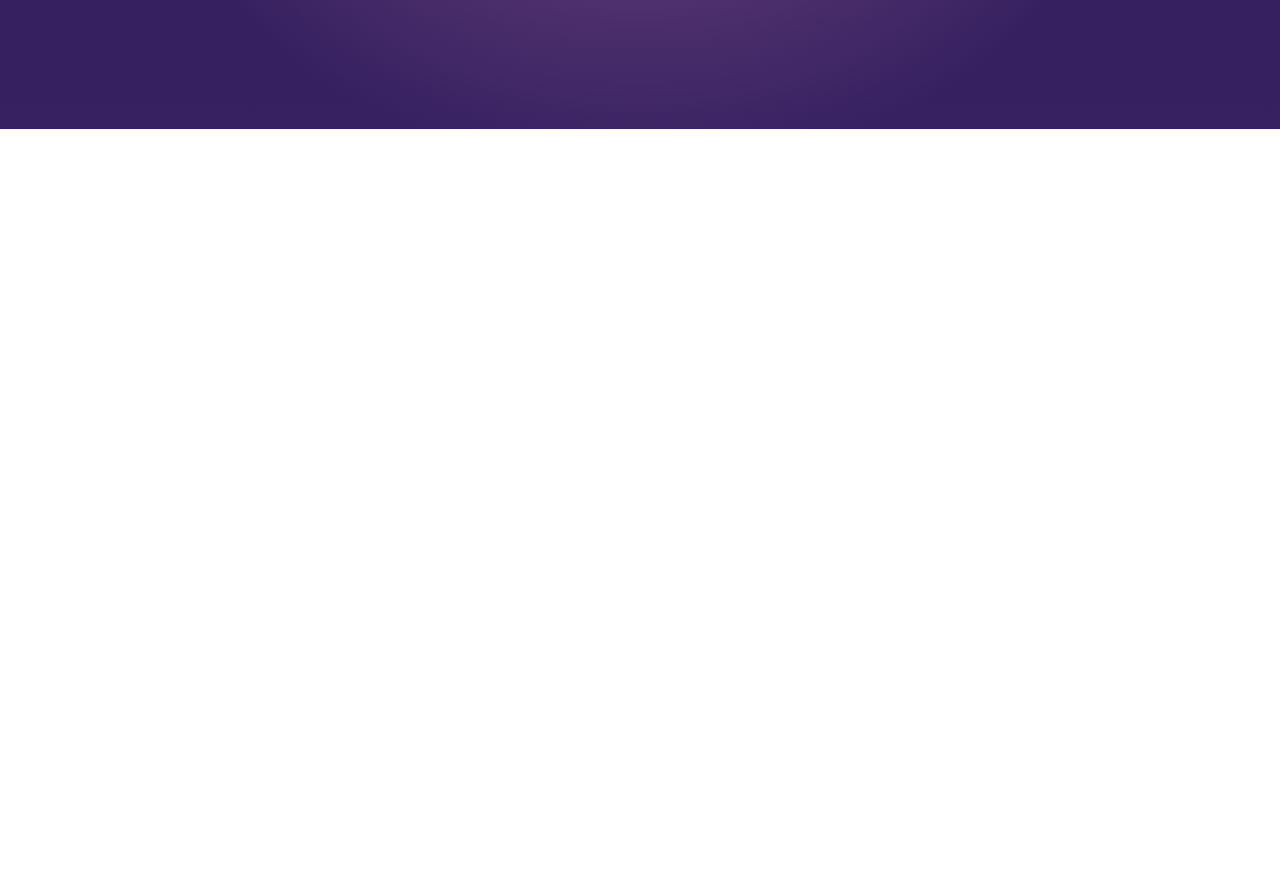
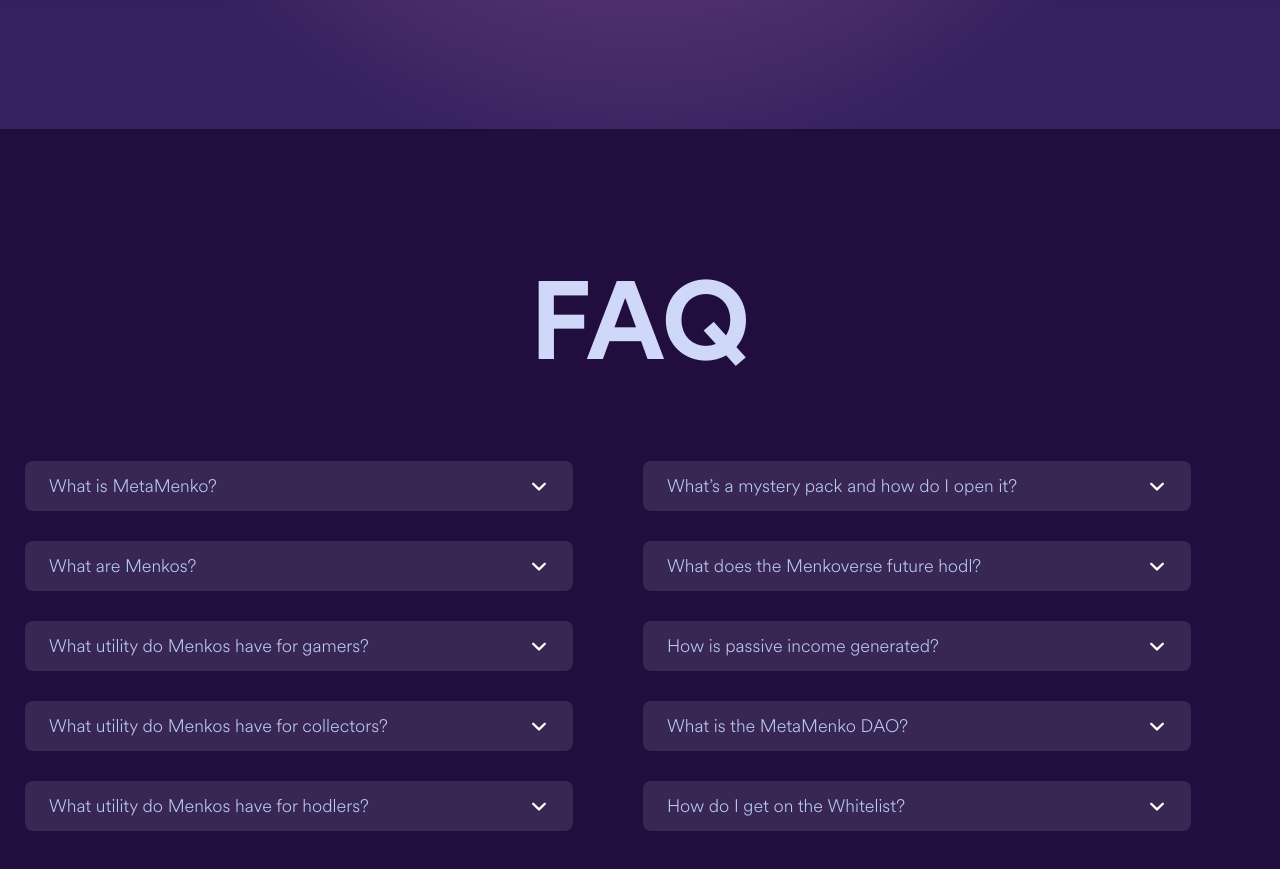
Before and after one commit to johnswaroop/metamenko, a Next.js app: page / in a window 1280 px wide. Shown: the part 7122-7991 px from the top of the page. Before the commit the page ends 7251 px from the top, so only its background shows below. Built offline with nearby package versions, Linux system fonts and the light colour scheme.

Commit message:
faq complete

```diff
--- a/pages/index.jsx
+++ b/pages/index.jsx
@@ -1,3 +1,4 @@
+import { useState } from 'react'
 import styles from './index/home.module.scss'
 import Nav from './index/components/Nav'
 import dragon from './assets/dragon.png'
@@ -32,8 +33,23 @@
 //team data
 const teamdata = [['CORE', 'Product'], ['CORE', 'Design'], ['CORE', 'Community'], ['NFT ARTIST', '@fatima'], ['WEB DESIGN', '@afshin'],
 ['DEV Team', '@Raj'], ['GAME STUDIO', '@AliO'], ['ANIMATION STUDIO', 'Media Production'], ['CREATIVE WRITER', 'Storytelling'], ['CREATIVE WRITER', 'Storytelling']]
-console.log(team)
+
 // Object.values(images)[0].default.src
+
+const questions =
+  [
+    ['What is MetaMenko?', 'An NFT-based gaming project built on the Solana blockchain.'],
+    ['What are Menkos?', 'These are individual NFTs that enable users to play the MetaMenko game and earn rewards as well as passive income.'],
+    ['What utility do Menkos have for gamers?', 'At their core, Menko NFTs unlock the ability to compete in a strategy-based game, MetaMenko. Each Menko has unique characteristics that can either boost your power of attack or augment defensive moves. Some even allow you to unleash magical powers in battle, defeating your opponent or bringing to life a fellow downed Menko. Winning battles in the various worlds of MetaMenko unlocks legendary NFTs hidden in secret vaults, as well as additional rewards that can only be procured via gameplay.'],
+    ['What utility do Menkos have for collectors?', 'Menko worlds are imagined by select artists under-represented in the NFT space. Artists skillfully bring to life each character, object, and attribute within their world; and give them purpose within the Menkoverse. Holding Menkos gives you exclusive access to each artist’s community and future projects. Collectors will also be entitled to airdrops of future MetaMenko projects in the pipeline. Additionally, MetaMenko is partnering with other NFT projects to enable whitelisting and early access to their alpha communities.'],
+    ['What utility do Menkos have for hodlers?', 'Holding 3 Menkos in your wallet gives you access to the community DAO and allows you to shape the MetaMenko brand and direction for the entire Menkoverse. Along with voting on the MetaMenko roadmap, the DAO also formalizes passive income strategies. Whether it’s setting up a Solana Validator, using innovative yield farming strategies or vaults, or sweeping the MetaMenko floor - income generated from the project will be equitably distributed to diamond hand hodlers.'],
+    ['What’s a mystery pack and how do I open it?', 'We are the first Solana-based NFT project to build this mystery pack feature that allows users to decide when to burn their packs and unlock their Menkos. Pack unlock will go live 1 week after mint. Anytime thereafter, users can return to the MetaMenko site, connect their wallet, and choose to tear open their pack. The revealed Menkos will then be automatically found in your wallet.'],
+    ['What does the Menkoverse future hodl?', 'The Menkoverse is constantly expanding, and we’re just getting started! At the core of our vision is building a robust brand with the support of an engaged community to provide valuable utility to all who engage with MetaMenko.'],
+    ['How is passive income generated?', "We're shortlisting multiple channels of passive income, and decision will ultimately be made by the MetaMenko DAO."],
+    ['What is the MetaMenko DAO?', 'Hodlers of Menkos will be able to join the official DAO and give their voice to roadmap, collaborations, game expansion, and various passive income strategies.'],
+    ['How do I get on the Whitelist?', 'Join Discord for details.'],
+  ]
+
 function Home() {
   return (
     <div className={styles.page}>
@@ -213,6 +229,7 @@
           </div>
         </div>
       </section>
+
       <section className={styles.sec6}>
         <h1>FOLLOW US!</h1>
         <img className={styles.float_allIcons} src={allSocialIcons.src} alt="" />
@@ -222,6 +239,7 @@
           <img src={discordIcon.src} alt="" />
         </span>
       </section>
+
       <section className={styles.sec7}>
         <div className={styles.titleCon}>
           <p className={styles.subTitle}>MEET THE</p>
@@ -247,6 +265,45 @@
           }
         </div>
       </section>
+
+      <section className={styles.sec8}>
+        <h1 className={styles.title}>FAQ</h1>
+        <div className={styles.questions}>
+          <div className={styles.c1}>
+            {
+              questions.slice(0, 5).map((data, i) => {
+                return (
+                  <Qn data={data} i={i} key={'q' + i} />
+                )
+              })
+            }
+          </div>
+          <div className={styles.c2}>
+            {
+              questions.slice(5).map((data, i) => {
+                return (
+                  <Qn data={data} i={i} key={'q' + i} />
+                )
+              })
+            }
+          </div>
+
+
+        </div>
+      </section>
+
+    </div>
+  )
+}
+
+function Qn({ data, i }) {
+  const [expand, setexpand] = useState(false);
+  let arrowPos = (!expand) ? "" : styles.rotate;
+  return (
+    <div key={'qn' + i} className={styles.qn} onClick={() => { setexpand(!expand) }}>
+      <span className={styles.arrow + ' ' + arrowPos}></span>
+      <h1>{data[0]}</h1>
+      {(expand) && <p>{data[1]}</p>}
     </div>
   )
 }
--- a/pages/index/home.module.scss
+++ b/pages/index/home.module.scss
@@ -208,27 +208,6 @@
         .heading2 {
             margin-top: 70px;
         }
-    }
-}
-
-.titleCon {
-    display: flex;
-    flex-direction: column;
-    align-items: center;
-    color: #f4f1e9;
-
-    p {
-        font-size: 18px;
-        font-weight: 900;
-        margin: 0;
-        margin-top: 130px;
-        color: #f7d9a6;
-    }
-
-    h1 {
-        font-weight: 900;
-        font-size: 110px;
-        margin-top: 0;
     }
 }
 
@@ -576,6 +555,103 @@
     }
 }
 
+.sec8 {
+    display: flex;
+    min-height: 815px;
+    width: 100%;
+    background: #210e3e;
+    flex-direction: column;
+    align-items: center;
+    overflow: hidden;
+
+    .title {
+        font-weight: 900;
+        font-size: 110px;
+        margin: 0 auto;
+        margin-top: 130px;
+        color: #cfd8f9;
+    }
+
+    .questions {
+        margin-top: 40px;
+        // display: grid;
+        // grid-template-columns: 1fr 1fr;
+        // grid-template-rows: min-content min-content min-content min-content min-content;
+        display: flex;
+        width: 1300px;
+        flex-wrap: wrap;
+        .qn {
+            margin: 30px 35px;
+            width: 548px;
+            min-height: 50px;
+            border-radius: 8px;
+            background: rgba(255, 255, 255, 0.1);
+            position: relative;
+            h1 {
+                font-size: 18px;
+                color: #bac8fa;
+                font-weight: 300;
+                padding: 12px 24px;
+                margin: 0;
+            }
+
+            p {
+                margin: 0;
+                padding: 9px 24px;
+                color: #ffffff;
+                font-weight: 300;
+                padding-top: 2px;
+                margin-bottom: 10px;
+                animation: opa 0.3s ease-in-out forwards;
+            }
+
+            .arrow {
+                position: absolute;
+                right: 21px;
+                top: 10px;
+                display: flex;
+                mask-repeat: no-repeat;
+                margin-top: 6px;
+                width: 20px;
+                height: 18px;
+                background-color: rgb(255, 255, 255);
+                -webkit-mask-image: url("./angle-down-solid.svg");
+                mask-image: url("./angle-down-solid.svg");
+                transform: rotate(0deg);
+                transition: all 0.3s ease-in-out;
+
+            }
+
+            .rotate {
+                transition: all 0.3s ease-in-out;
+                transform: rotate(180deg);
+                border: 1px solid red;
+            }
+        }
+    }
+}
+
+.titleCon {
+    display: flex;
+    flex-direction: column;
+    align-items: center;
+    color: #f4f1e9;
+
+    p {
+        font-size: 18px;
+        font-weight: 900;
+        margin: 0;
+        margin-top: 130px;
+        color: #f7d9a6;
+    }
+
+    h1 {
+        font-weight: 900;
+        font-size: 110px;
+        margin-top: 0;
+    }
+}
+
 @keyframes appear {
     0% {
         opacity: 0;
@@ -587,3 +663,13 @@
         opacity: 1;
     }
 }
+
+@keyframes opa {
+
+    0% {
+        opacity: 0;
+    }
+    100% {
+        opacity: 1;
+    }
+}
```
Also changed, not shown: pages/index/angle-down-solid.svg (added).
